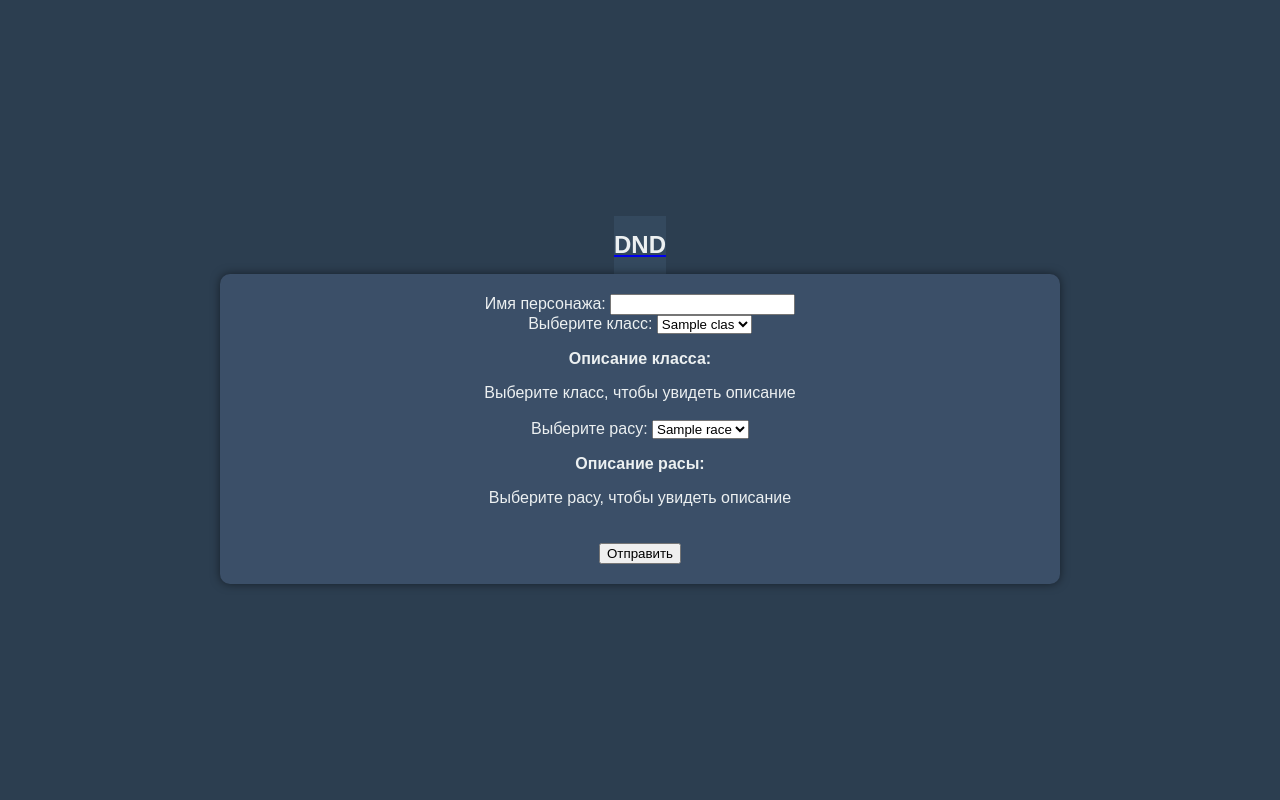
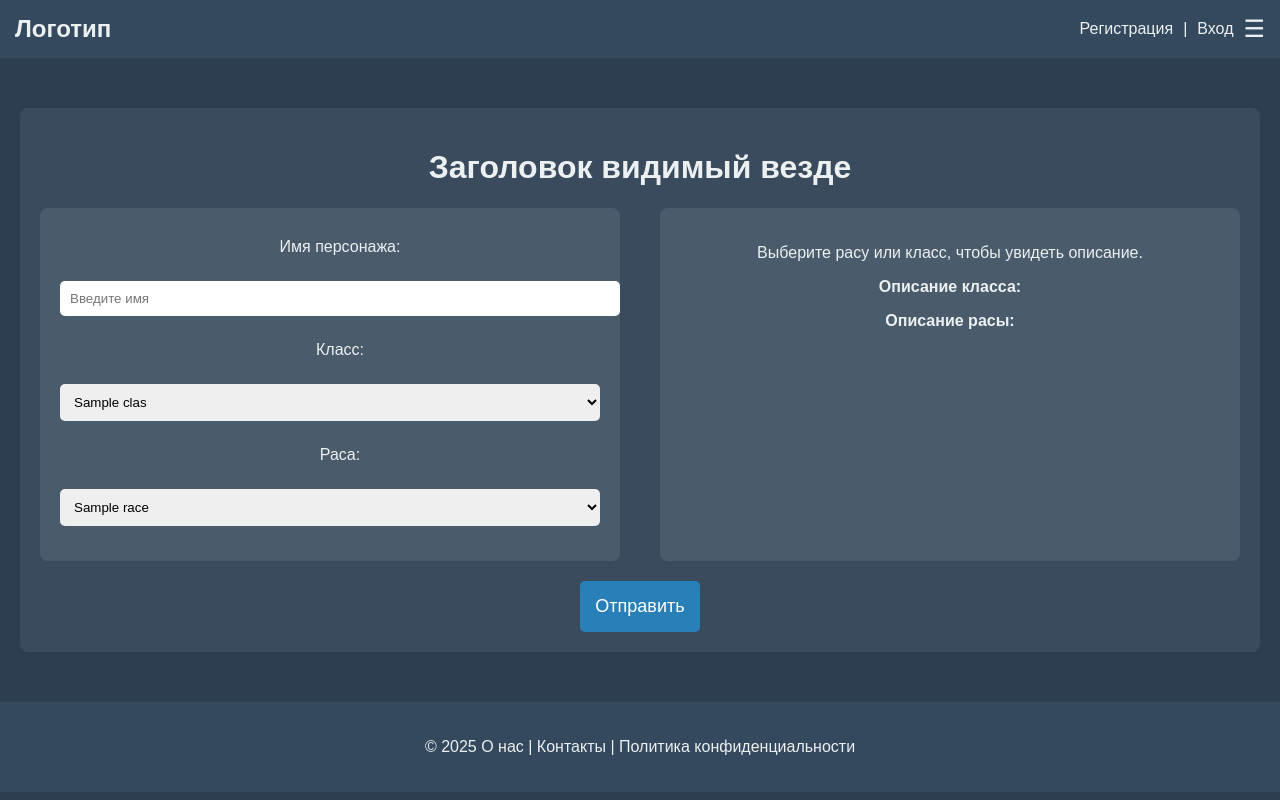
Before and after one commit to Vaanry/dnd, a FastAPI app: template templates/character.html in a window 1280 px wide. Run offline with FastAPI, Linux system fonts and the light colour scheme; the template is opened without the code that fills it: most values are stand-ins (such as "Sample title", 1, 10 or a date in 2020).

Commit message:
add_new_styles_new_header_footer_new_character_edit

```diff
--- a/static/style/styles.css
+++ b/static/style/styles.css
@@ -1,35 +1,89 @@
 body {
+    font-family: Arial, sans-serif;
     background-color: #2c3e50;
     color: #ecf0f1;
-    font-family: Arial, sans-serif;
     margin: 0;
     padding: 0;
-    display: flex;
-    flex-direction: column;
-    align-items: center;
-    justify-content: center;
-    height: 100vh;
+    text-align: center;
 }
 
-.navbar {
-    width: 100%;
-    text-align: center;
+header {
+    display: flex;
+    justify-content: space-between;
+    align-items: center;
+    padding: 15px;
     background-color: #34495e;
-    padding: 15px 0;
 }
 
-.navbar-brand h1 {
-    margin: 0;
-    text-align: center;
+.logo a {
+    text-decoration: none;
+    color: #ecf0f1;
+    font-size: 24px;
+    font-weight: bold;
+}
+
+.user-options {
+    display: flex;
+    align-items: center;
+}
+
+.user-options a {
+    margin: 0 10px;
+    text-decoration: none;
     color: #ecf0f1;
 }
 
-.container-fluid {
-    background-color: #3b4f68;
+.burger-menu {
+    font-size: 24px;
+    cursor: pointer;
+}
+
+.container {
+    width: 1200px;
+    margin: 50px auto;
     padding: 20px;
-    border-radius: 10px;
-    box-shadow: 0 0 10px rgba(0, 0, 0, 0.5);
-    width: 80%;
-    max-width: 800px;
-    text-align: center;
+    background-color: #3b4b5e;
+    border-radius: 8px;
 }
+
+.character-creation {
+    display: flex;
+    justify-content: space-between;
+    margin-top: 20px;
+}
+
+.left-panel,
+.right-panel {
+    width: 45%;
+    background: #4a5c6b;
+    padding: 20px;
+    border-radius: 8px;
+}
+
+label,
+select,
+input {
+    display: block;
+    width: 100%;
+    margin-bottom: 15px;
+    padding: 10px;
+    border-radius: 5px;
+    border: none;
+}
+
+button {
+    margin-top: 20px;
+    padding: 15px;
+    font-size: 18px;
+    background-color: #2980b9;
+    color: white;
+    border: none;
+    cursor: pointer;
+    border-radius: 5px;
+}
+
+footer {
+    margin-top: 50px;
+    padding: 20px;
+    background-color: #34495e;
+}
--- a/templates/character.html
+++ b/templates/character.html
@@ -9,7 +9,6 @@
         let selectedOption = classSelect.options[classSelect.selectedIndex];
         let descriptionDiv = document.getElementById("classDescription");
         let description = selectedOption.getAttribute("data-description");
-
         descriptionDiv.textContent = description || "Выберите класс, чтобы увидеть описание";
         document.getElementById("classDropdown").addEventListener("change", updateClassDescription);
     }
@@ -24,35 +23,41 @@
 </script>
 
 <form action="/submit" method="post">
+    <div class="character-creation">
+        <div class="left-panel">
             <label for="username">Имя персонажа:</label>
-    <input type="text" id="name" name="name" required>
-    <br>
-
-    <label for="classDropdown">Выберите класс:</label>
-    <select name="class_name" id="classDropdown" onchange="updateClassDescription()">
+            <input type="text" id="name" name="name" placeholder="Введите имя" required>
+            <label for="classDropdown">Класс:</label>
+            <select name="class_name" id="classDropdown" onchange="updateClassDescription()"
+                onclick="updateClassDescription()">
                 {% for class in all_classes %}
-        <option value="{{ class.name }}" data-description="{{ class.description }}">{{ class.name }}</option>
+                <option value="{{ class.name }}" data-description="{{ class.description }}">{{ class.name }}
+                </option>
                 {% endfor %}
             </select>
-
-    <p><strong>Описание класса:</strong></p>
-    <div id="classDescription">Выберите класс, чтобы увидеть описание</div>
-
-    <br>
-
-    <label for="raceDropdown">Выберите расу:</label>
-    <select name="race_name" id="raceDropdown" onchange="updateRaceDescription()">
+            <label for="raceDropdown">Раса:</label>
+            <select name="race_name" id="raceDropdown" onchange="updateRaceDescription()"
+                onclick="updateRaceDescription()">
                 {% for race in all_races %}
-        <option value="{{ race.name }}" data-description="{{ race.description }}">{{ race.name }}</option>
+                <option value="{{ race.name }}" data-description="{{ race.description }}">{{ race.name }}
+                </option>
                 {% endfor %}
             </select>
+        </div>
+        <div class="right-panel" id="description-container">
+            <p>Выберите расу или класс, чтобы увидеть описание.</p>
+            <div class="container-description">
+                <p><strong>Описание класса:</strong></p>
+                <div id="classDescription"></div>
                 <p><strong>Описание расы:</strong></p>
-    <div id="raceDescription">Выберите расу, чтобы увидеть описание</div>
-
-    <br>
-    <br>
-
+                <div id="raceDescription"></div>
+            </div>
+        </div>
+    </div>
     <button type="submit">Отправить</button>
 </form>
 
+
+
+
 {% endblock %}
--- a/templates/main.html
+++ b/templates/main.html
@@ -13,16 +13,24 @@
 
 <body>
     <header>
-        <nav class="navbar">
-            <div class="navbar-nav">
-                <a class="navbar-brand" href="/">
-                    <h1>DND</h1>
-                </a>
+        <!-- <nav class="navbar"> -->
+        <div class="logo"><a href="/">Логотип</a></div>
+        <div class="user-options">
+            <a href="/">Регистрация</a> | <a href="/">Вход</a>
+            <div class="burger-menu">☰</div>
+        </div>
     </header>
-    <div class="container-fluid">
-        {% block crud_container %}
-        {% endblock %}
-    </div>
+    <main>
+        <div class="container">
+            <h1>Заголовок видимый везде</h1>
+            <div class="container-fluid">
+                {% block crud_container %}
+                {% endblock %}
+            </div>
+    </main>
+    <footer>
+        <p>&copy; 2025 О нас | Контакты | Политика конфиденциальности</p>
+    </footer>
 </body>
 
 </html>
```
Also changed, not shown: static/style/styles_old.css (added, +47 -0 lines). Lines whose indentation alone changed are shown as unchanged.
